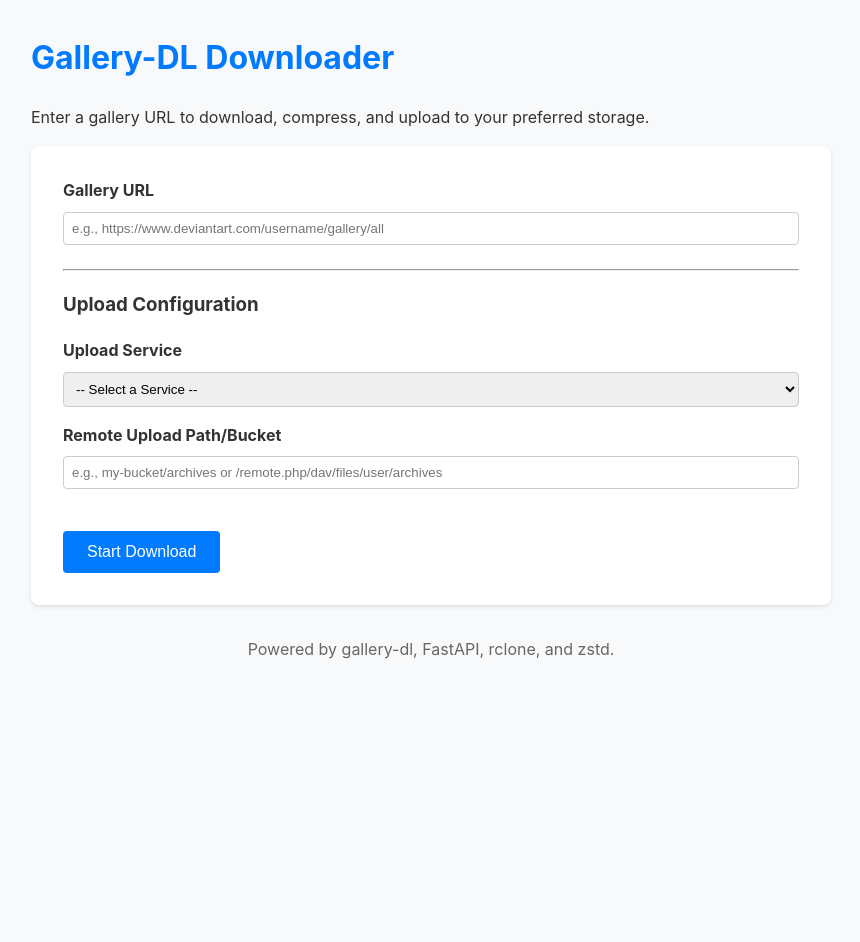
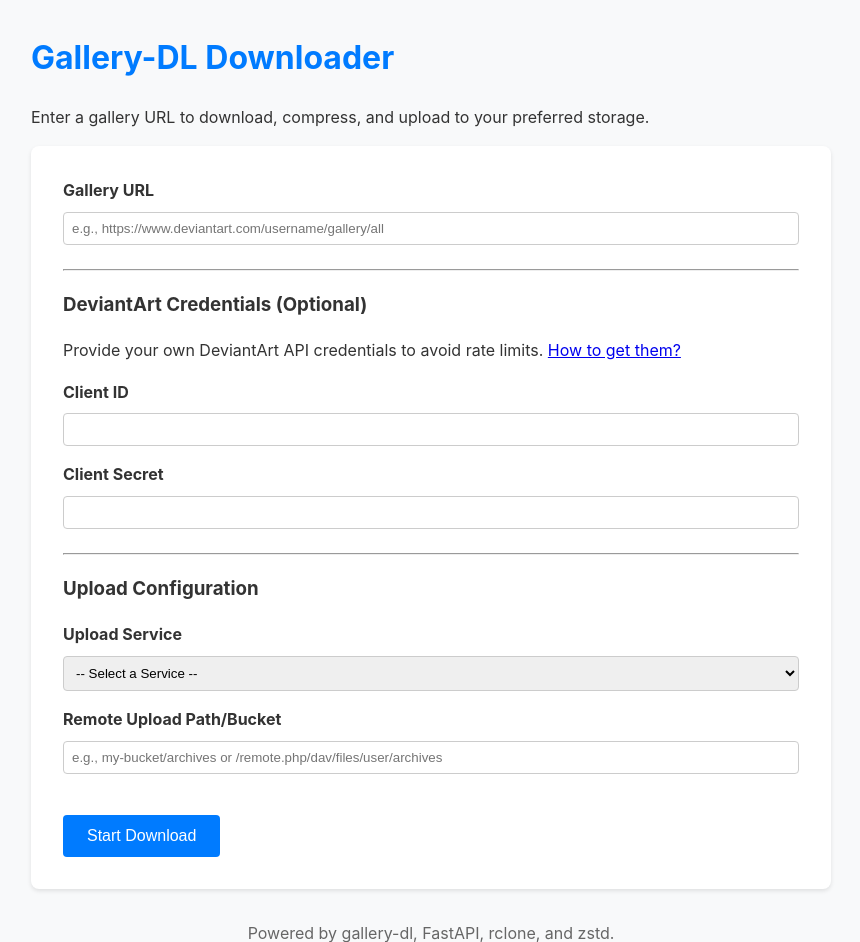
Before and after one commit to Jyf0214/web-dl-manager, a FastAPI app: page / in a window 1280 px wide. Shown: the top 942 px of the page, without its empty margins (209-1069 px from the left). Before the commit the page ends 659 px from the top, so only its background shows below. Run offline with FastAPI, Linux system fonts and the light colour scheme; parts of the project's set-up code (start-up, migrations or seed data) failed here and were passed over; some libraries are stand-ins or nearby versions.

Commit message:
feat: Add DeviantArt API credential support
This commit adds support for providing DeviantArt API credentials (client-id and client-secret) through the UI. This allows users to avoid rate limiting issues when downloading from DeviantArt.

```diff
--- a/app/main.py
+++ b/app/main.py
@@ -140,7 +140,11 @@ async def process_download_job(task_id: str, url: str, service: str, upload_path
         with open(status_file, "w") as f:
             f.write(f"Starting job {task_id} for URL: {url}\n")
 
-        gallery_dl_cmd = f"gallery-dl --verbose -D \"{task_download_dir}\" \"{url}\""
+        gallery_dl_cmd = f"gallery-dl --verbose -D \"{task_download_dir}\""
+        if params.get("deviantart_client_id") and params.get("deviantart_client_secret"):
+            gallery_dl_cmd += f" --deviantart-client-id {params['deviantart_client_id']} --deviantart-client-secret {params['deviantart_client_secret']}"
+        gallery_dl_cmd += f" \"{url}\""
+
         await run_command(gallery_dl_cmd, status_file)
 
         # 2. Compress the downloaded folder
@@ -216,6 +220,9 @@ async def create_download_job(
     b2_application_key: str = Form(None),
     # Gofile
     gofile_token: str = Form(None),
+    # DeviantArt
+    deviantart_client_id: str = Form(None),
+    deviantart_client_secret: str = Form(None),
 ):
     """
     Accepts a download job, validates input, and starts it in the background.
--- a/app/templates/index.html
+++ b/app/templates/index.html
@@ -30,6 +30,15 @@
 
         <label for="url">Gallery URL</label>
         <input type="url" id="url" name="url" required placeholder="e.g., https://www.deviantart.com/username/gallery/all">
+
+        <hr>
+
+        <h3>DeviantArt Credentials (Optional)</h3>
+        <p>Provide your own DeviantArt API credentials to avoid rate limits. <a href="https://gdl-org.github.io/docs/configuration.html#extractor-deviantart-client-id-client-secret" target="_blank">How to get them?</a></p>
+        <label for="deviantart_client_id">Client ID</label>
+        <input type="text" id="deviantart_client_id" name="deviantart_client_id">
+        <label for="deviantart_client_secret">Client Secret</label>
+        <input type="password" id="deviantart_client_secret" name="deviantart_client_secret">
 
         <hr>
 
```
